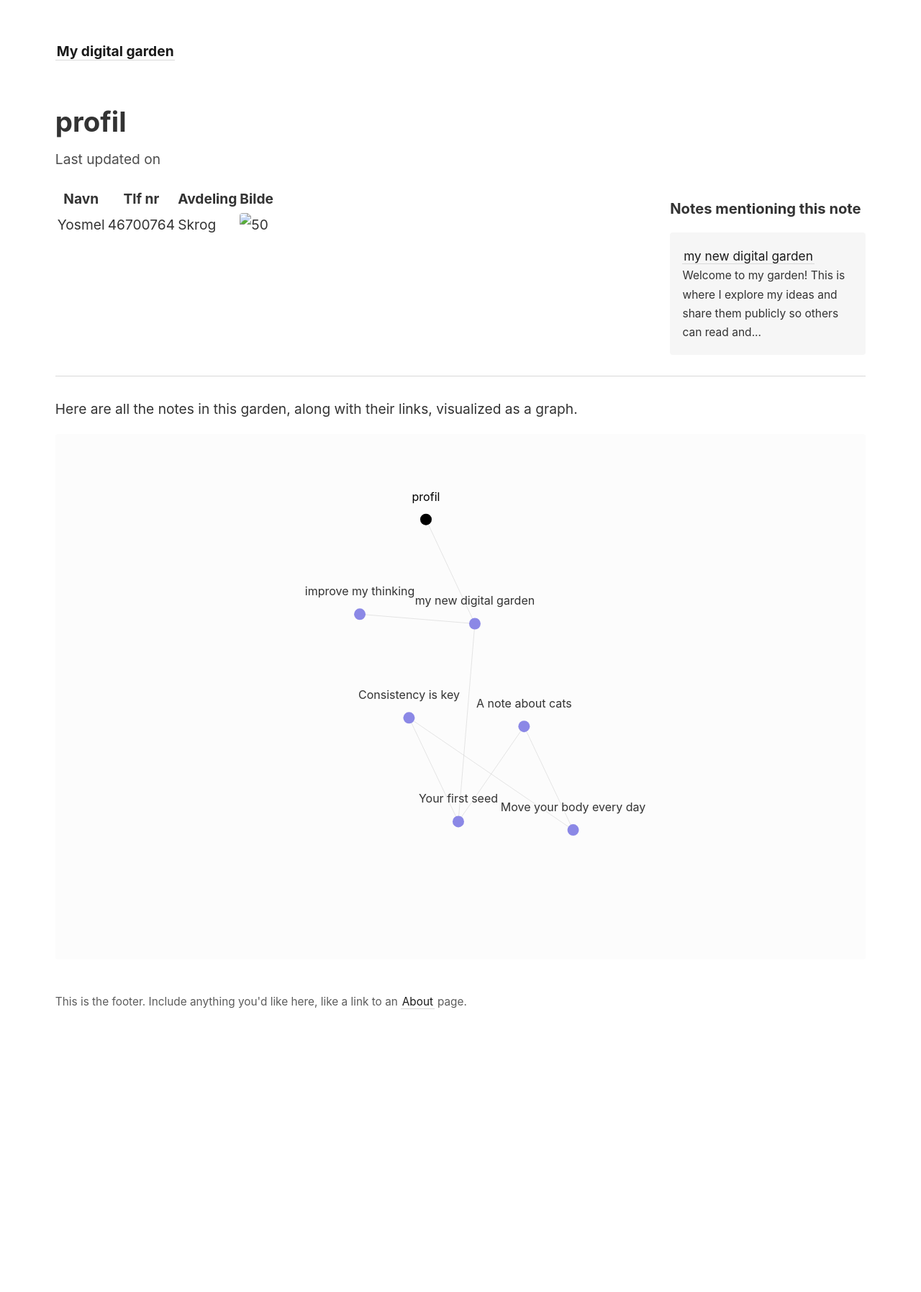
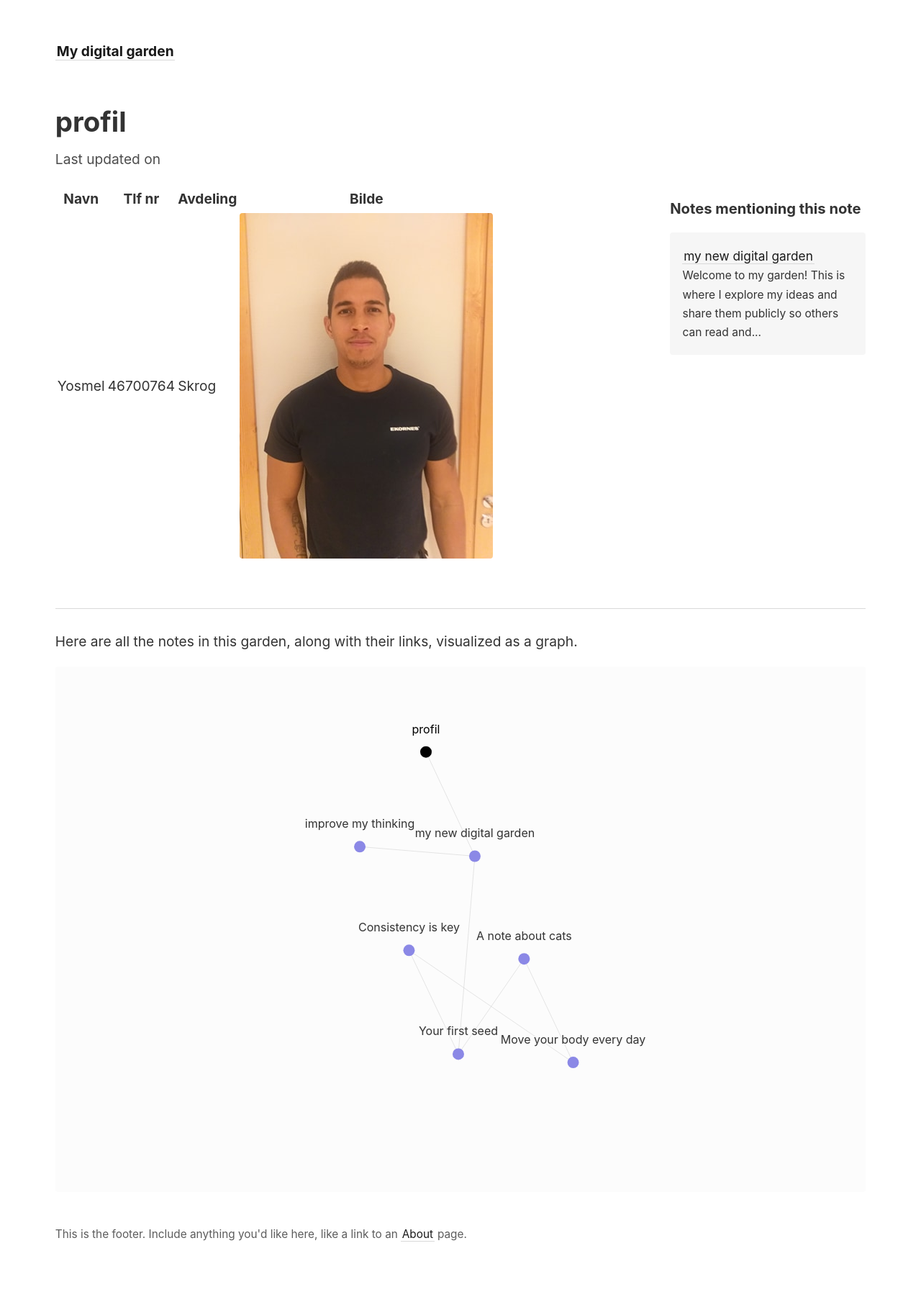
Before and after one commit to egrodaas/app, a Jekyll site: the page built from _notes/profil.md, in a window 1280 px wide. Shown: the whole page at 72% size. Built offline with Jekyll 4.4.1, drawn with Linux system fonts in a browser that asks for light colours; before the commit the page ends 1472 px from its top, so only the background shows below that.

Commit message:
Update profil.md

```diff
--- a/_notes/profil.md
+++ b/_notes/profil.md
@@ -4,5 +4,5 @@ title: profil
 
 | Navn   | Tlf nr   | Avdeling | Bilde                               |
 | ------ | -------- | -------- | ----------------------------------- |
-| Yosmel | 46700764 | Skrog    | ![50](3297 Yosmel.jpg) |
+| Yosmel | 46700764 | Skrog    | ![100](assets/3297 Yosmel.jpg) |
 |        |          |          |                                     |
```
